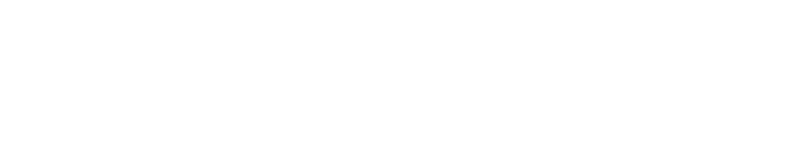
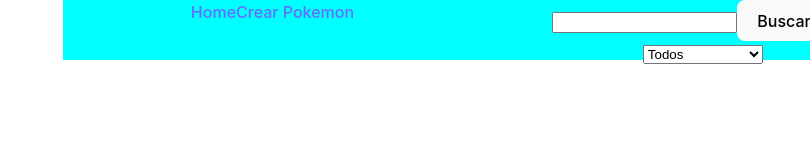
Before and after one commit to joseballer/videogames, a React (Vite) app in the folder client/: page /home in a window 1280 px wide. Shown: the top 160 px of the page, without its empty margins (470-1280 px from the left). Built offline with nearby package versions, Linux system fonts and the light colour scheme; no server answers.

Commit message:
buscar por nombres y filtrado por genero  listo

```diff
--- a/client/src/App.jsx
+++ b/client/src/App.jsx
@@ -1,18 +1,20 @@
-import { Routes, Route } from 'react-router-dom'
+import { Routes, Route , useLocation} from 'react-router-dom'
 import './App.css'
 import Home from './views/home/home'
 import Landing from './views/landing/landing'
 import Detail from './views/detail/Detail'
+import Nav from './components/nav/Nav'
 function App() {
-
+  const { pathname } = useLocation();
   return (
     <div>
+      {pathname !== "/" && <Nav/>}
       <Routes>
           <Route path="/" element={<Landing />} />
           <Route path="/home" element={<Home />} />
           <Route path="/detail/:id" element={<Detail />} />
           {/* <Route path="/form" element={<Form/>}/>  */}
-        </Routes>
+      </Routes>
     </div>
   )
 }
--- a/client/src/components/filter/Filter.jsx
+++ b/client/src/components/filter/Filter.jsx
@@ -1,40 +1,39 @@
 import { useDispatch } from "react-redux";
-import { getPokemonByTypes, getPokemons } from "../../redux/actions";
+import {  getGames, filterGamesByGenre } from "../../redux/actions";
 
 const Filter = () => {
   const dispatch = useDispatch();
 
   const handleChange = (event) => {
-    const type = event.target.value;
-    if (type === "all") {
-      dispatch(getPokemons(1));
+    const genre = event.target.value;
+    if (genre === "all") {
+      dispatch(getGames());
     } else {
-      dispatch(getPokemonByTypes(type));
+      dispatch(filterGamesByGenre(genre));
     }
   };
   return (
     <select onChange={handleChange}>
       <option value="all">Todos</option>
-      <option value="normal">Normal</option>
-      <option value="fighting">Lucha</option>
-      <option value="flying">Volador</option>
-      <option value="poison">Veneno</option>
-      <option value="ground">Tierra</option>
-      <option value="rock">Roca</option>
-      <option value="bug">Bicho</option>
-      <option value="ghost">Fantasma</option>
-      <option value="steel">Acero</option>
-      <option value="fire">Fuego</option>
-      <option value="water">Agua</option>
-      <option value="grass">Planta</option>
-      <option value="electric">Eléctrico</option>
-      <option value="psychic">Psíquico</option>
-      <option value="ice">Hielo</option>
-      <option value="dragon">Dragón</option>
-      <option value="dark">Siniestro</option>
-      <option value="fairy">Hada</option>
-      <option value="unknown">Desconocido</option>
-      <option value="shadow">Sombra</option>
+      <option value="Action">Accion</option>
+      <option value="Indie">Indie</option>
+      <option value="Adventure">Aventura</option>
+      <option value="RPG">RPG</option>
+      <option value="Strategy">Estrategia</option>
+      <option value="Shooter">Shooter</option>
+      <option value="Casual">Casual</option>
+      <option value="Simulation">Simulacion</option>
+      <option value="Puzzle">Puzzle</option>
+      <option value="Arcade">Arcade</option>
+      <option value="Platformer">Plataformer</option>
+      <option value="Massively Multiplayer">MMO</option>
+      <option value="Racing">Carrera</option>
+      <option value="Sports">Deportes</option>
+      <option value="Fighting">Lucha</option>
+      <option value="Family">Familia</option>
+      <option value="Board Games">Juegos de mesa</option>
+      <option value="Educational">Educacion</option>
+      <option value="Card">Cartas</option>
     </select>
   );
 };
--- a/client/src/components/searchbar/SearchBar.jsx
+++ b/client/src/components/searchbar/SearchBar.jsx
@@ -1,12 +1,17 @@
 
+import { useDispatch } from "react-redux";
+import { useState } from "react";
+import { searchGame } from "../../redux/actions";
 
-import { useState } from "react";
-
-const SearchBar = ({ onSearch }) => {
+const SearchBar = () => {
   const [name, setName] = useState("");
+  const dispatch = useDispatch();
   const handleChange = (event) => {
     const { value } = event.target;
     setName(value);
+  };
+  const onSearch = (name) => {
+    dispatch(searchGame(name));
   };
   return (
     <div>
--- a/client/src/redux/actions.js
+++ b/client/src/redux/actions.js
@@ -1,9 +1,9 @@
 import axios from "axios";
 
 export const GET_GAMES = "GET_GAMES";
-export const GET_GAMES_BY_GENRE = "GET_GAMES_BY_GENRE";
 export const SEARCH_GAMES = "SEARCH_GAMES";
 export const SET_CURRENT_PAGE = "SET_CURRENT_PAGE";
+export const FILTER_GAMES_BY_GENRE = "FILTER_GAMES_BY_GENRE";
 
 export const getGames = () => {
   return async (dispatch) => {
@@ -12,12 +12,16 @@ export const getGames = () => {
   };
 };
 
-export const getGenre = (genre) => {
-  return async (dispatch) => {
-    const games = await axios.get(`http://localhost:3001/genre?genre=${genre}`);
-    dispatch({ type: GET_GAMES_BY_GENRE, payload: games.data });
+export const filterGamesByGenre = (genre) => {
+  return (dispatch, getState) => {
+    const games = getState().games;
+    const filteredGames = games.filter((game) =>
+      game.Generos.some((g) => g.Nombre === genre)
+    );
+    dispatch({ type: FILTER_GAMES_BY_GENRE, payload: filteredGames });
   };
 };
+
 
 export const searchGame = (name) => {
   return async (dispatch) => {
--- a/client/src/redux/reducer.js
+++ b/client/src/redux/reducer.js
@@ -1,8 +1,8 @@
 import {
   GET_GAMES,
-  GET_GAMES_BY_GENRE,
   SEARCH_GAMES,
   SET_CURRENT_PAGE,
+  FILTER_GAMES_BY_GENRE,
 } from "./actions";
 
 const initialState = {
@@ -16,7 +16,7 @@ const reducer = (state = initialState, action) => {
         ...state,
         games: action.payload,
       };
-    case GET_GAMES_BY_GENRE:
+    case FILTER_GAMES_BY_GENRE:
       return {
         ...state,
         games: action.payload,
@@ -30,6 +30,7 @@ const reducer = (state = initialState, action) => {
       return {
         ...state,
         games: action.payload,
+
       };
     default:
       return state;
```
Also changed, not shown: 1 other file (tests, documents, lock files or other folders).
